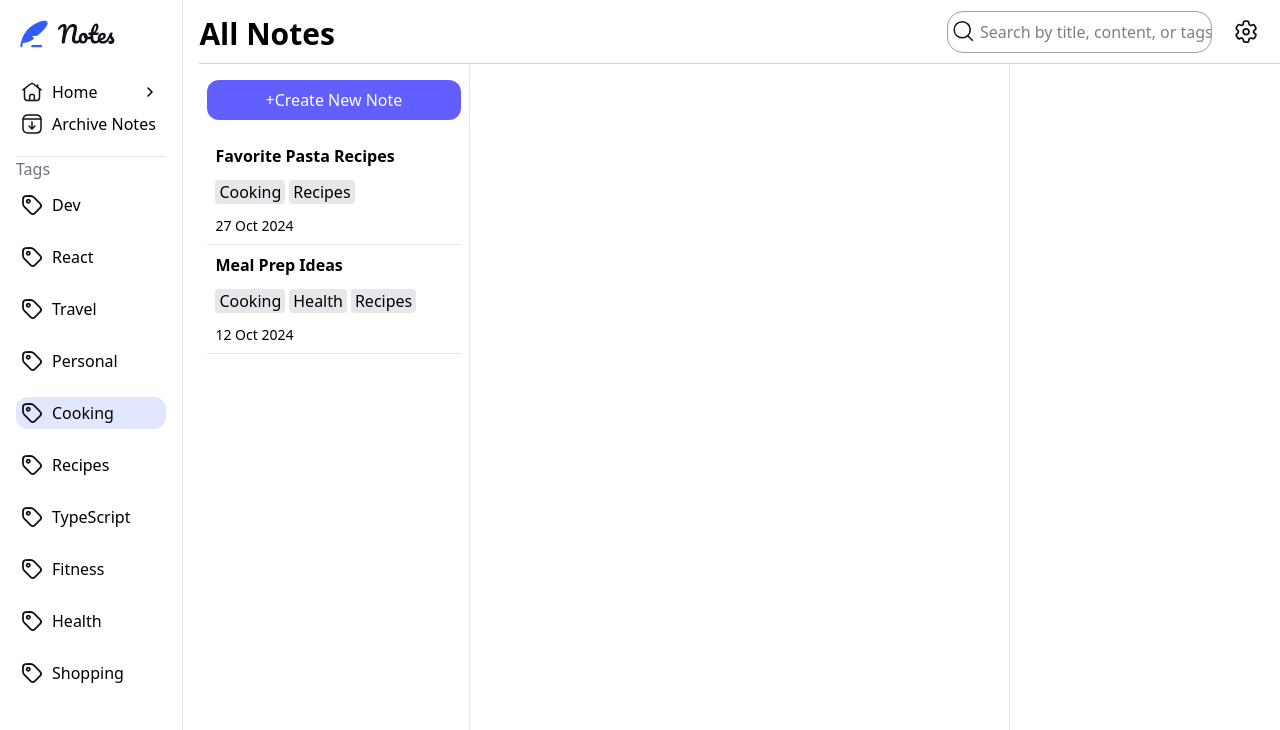
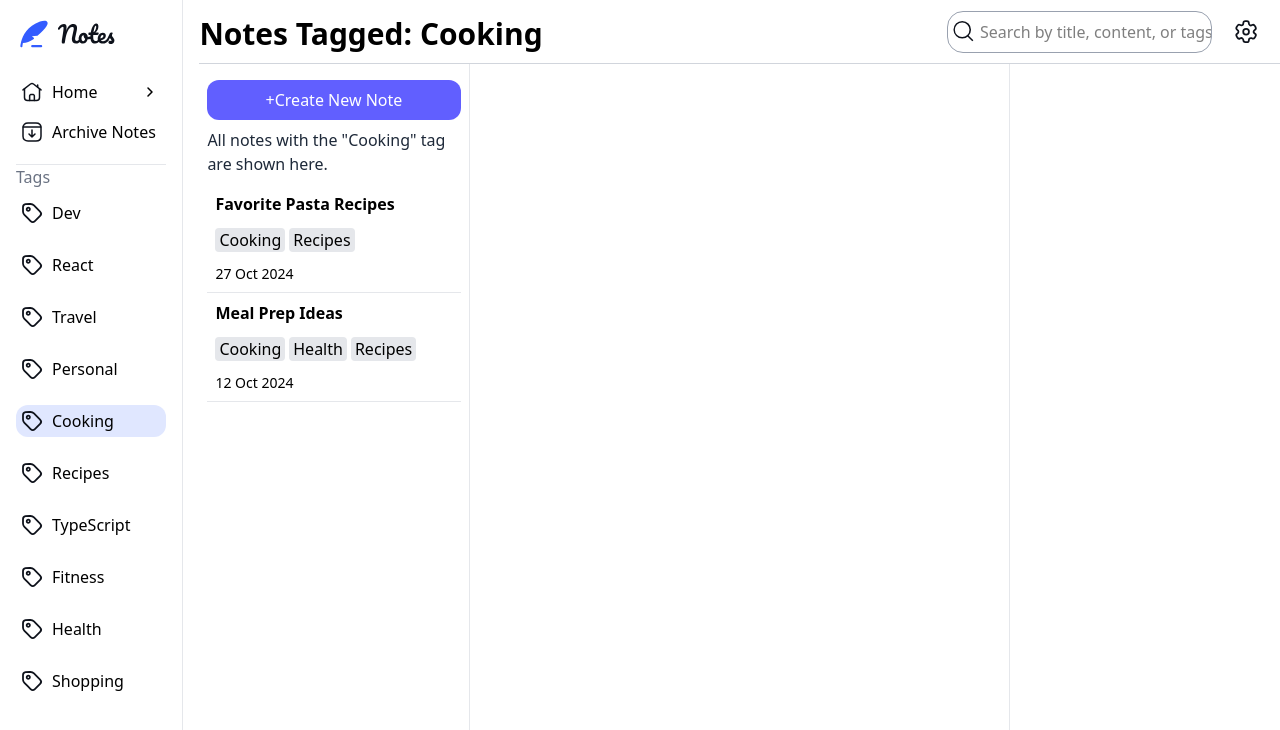
Before and after one commit to JuanPabloYL/note-taking-app, a React (Vite) app: page /tags/Cooking in a window 1280 px wide. Shown: the top 730 px of the page. Built offline with nearby package versions, Linux system fonts and the light colour scheme.

Commit message:
Handle tags filter

```diff
--- a/src/notes/components/Notes.jsx
+++ b/src/notes/components/Notes.jsx
@@ -3,19 +3,20 @@ import { NoteItem } from "./NoteItem";
 import { AuthContext } from "../../context/AuthContext";
 import { CreateNewButton } from "./CreateNewButton";
 import { SideBar } from "./SideBar";
-import { useParams } from "react-router";
+import { useNavigate, useParams } from "react-router";
 import { Note } from "./Note";
 import iconSearch from "../../assets/images/icon-search.svg";
 import iconSettings from "../../assets/images/icon-settings.svg";
 import iconArchive from "../../assets/images/icon-archive.svg";
+import iconArrowLeft from "../../assets/images/icon-arrow-left.svg";
 import iconDelete from "../../assets/images/icon-delete.svg";
 import { getNoteById } from "../helpers/getNoteById";
 
 export const Notes = () => {
   const { notes } = useContext(AuthContext);
   const { id, tag } = useParams();
-  const obj = useParams();
   const note = getNoteById(id, notes);
+  const navigate = useNavigate();
   console.log(tag);
 
   const titles = {
@@ -36,7 +37,9 @@ export const Notes = () => {
 
         <div className="col-start-3 col-end-14 lg:grid grid-cols-[repeat(8,1fr)] lg:grid-rows-[repeat(1,4rem)] min-h-screen">
           <div className="hidden col-span-full lg:flex justify-between py-4 pr-5 border-b border-b-gray-300">
-            <h2 className="font-bold text-3xl">All Notes</h2>
+            <h2 className="font-bold text-3xl">
+              {tag ? `Notes Tagged: ${tag}` : "All Notes"}
+            </h2>
 
             <div className="flex items-center gap-5">
               <div className="relative">
@@ -62,11 +65,34 @@ export const Notes = () => {
 
           {/* Notes List Section */}
           <div className="col-span-2 border-r border-r-gray-200 row-start-2 px-2">
-            <h2 className="font-bold text-3xl lg:hidden">All Notes</h2>
+            {tag ? (
+              <>
+                <button
+                  className="lg:hidden hover:cursor-pointer text-gray-400 flex items-center gap-2 mb-2"
+                  onClick={() => navigate(-1)}
+                >
+                  <img
+                    className="w-4"
+                    src={iconArrowLeft}
+                    alt="Icon Arrow Left"
+                  />
+                  Go Back
+                </button>
+                <h2 className="font-bold text-3xl lg:hidden">All Notes</h2>
+              </>
+            ) : (
+              <h2 className="font-bold text-3xl lg:hidden">All Notes</h2>
+            )}
             <button className="hidden lg:block mt-4 bg-indigo-500 py-2 w-full text-white rounded-xl hover:cursor-pointer">
               +Create New Note
             </button>
-            <ul className="pt-4">
+
+            {tag && (
+              <p className="text-gray-800 py-2 hidden lg:block">
+                All notes with the "{tag}" tag are shown here.
+              </p>
+            )}
+            <ul className="">
               {filteredNotes.map((note, i) => (
                 <NoteItem key={i} note={note} />
               ))}
--- a/src/notes/components/SideBar.jsx
+++ b/src/notes/components/SideBar.jsx
@@ -22,7 +22,7 @@ export const SideBar = () => {
           <NavLink
             to={`/home`}
             className={({ isActive }) =>
-              `hover:cursor-pointer flex justify-between rounded-xl p-1 ${
+              `hover:cursor-pointer flex justify-between rounded-xl p-1 mb-2 ${
                 isActive ? "bg-indigo-100" : ""
               }`
             }
--- /dev/null
+++ b/src/notes/components/Tags.jsx
@@ -0,0 +1,34 @@
+import { useContext } from "react";
+import { AuthContext } from "../../context/AuthContext";
+import { getTags } from "../helpers/getTags";
+import { NavLink } from "react-router";
+
+import iconTag from "../../assets/images/icon-tag.svg";
+
+export const Tags = () => {
+  const { notes } = useContext(AuthContext);
+
+  const tags = getTags(notes);
+
+  console.log(tags);
+  return (
+    <div className=" px-5 pt-5">
+      <h2 className="text-3xl font-bold">Tags</h2>
+      <div
+        className="flex
+    flex-col gap-3 mt-5"
+      >
+        {[...tags].map((tag, i) => (
+          <NavLink
+            className="flex gap-2 items-center text-lg border-b border-b-gray-200 pb-2"
+            to={`/tags/${tag}`}
+            key={i}
+          >
+            <img src={iconTag} alt="Icon Tag" />
+            {tag}
+          </NavLink>
+        ))}
+      </div>
+    </div>
+  );
+};
--- a/src/router/AppRouter.jsx
+++ b/src/router/AppRouter.jsx
@@ -3,6 +3,7 @@ import { Notes } from "../notes/components/Notes";
 import { Logo } from "../notes/components/Logo";
 import { MenuBar } from "../notes/components/MenuBar";
 import { Note } from "../notes/components/Note";
+import { Tags } from "../notes/components/Tags";
 
 export const AppRouter = () => {
   return (
@@ -14,6 +15,7 @@ export const AppRouter = () => {
         <Route path="/*" element={<Notes />} />
         <Route path="/note/:id" element={<Notes />} />
         <Route path="/tags/:tag" element={<Notes />} />
+        <Route path="/tags" element={<Tags />} />
       </Routes>
       <MenuBar />
     </>
```
